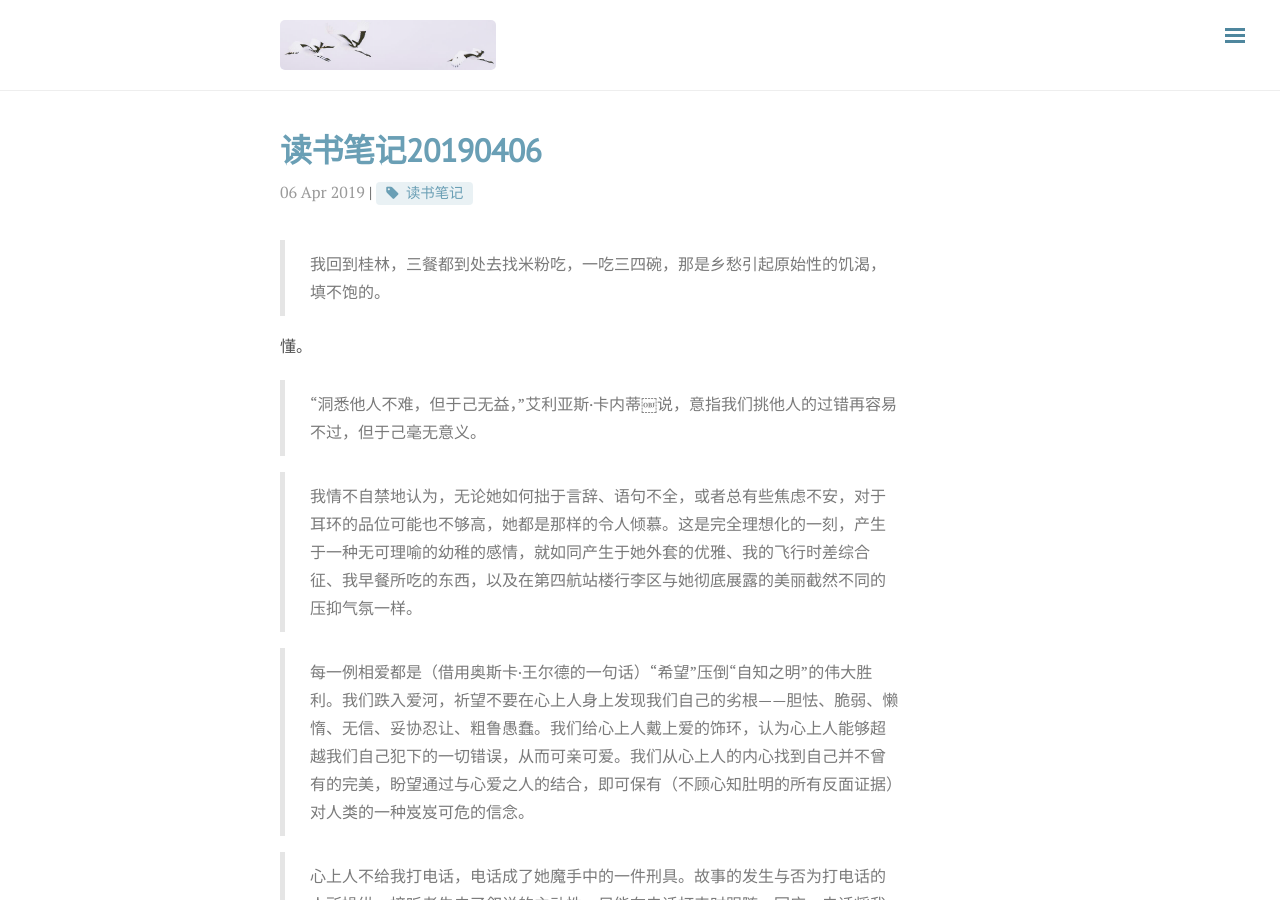
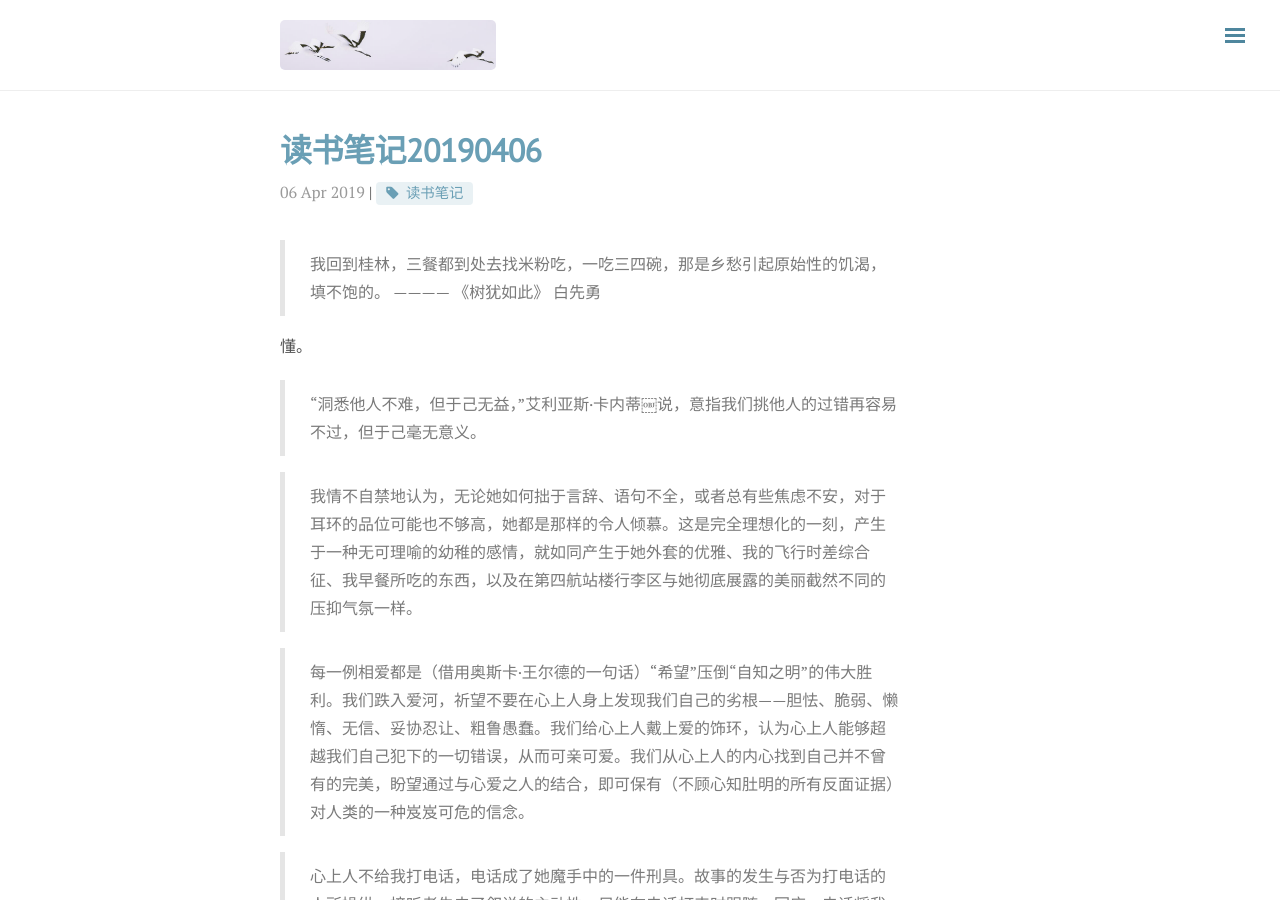
Before and after one commit to ylyy93/my_blog, a Jekyll site: the page built from _posts/life/2019-04-06-读书笔记20190406.md, in a window 1280 px wide and 900 px high. Built offline with Jekyll 4.4.1, drawn with Linux system fonts in a browser that asks for light colours; nearby versions of some CDN libraries; comment, search, counter and statistics services are not loaded.

Commit message:
rebuilding site Sat Apr  6 11:58:15 MDT 2019

```diff
--- a/_posts/life/2019-04-06-读书笔记20190406.md
+++ b/_posts/life/2019-04-06-读书笔记20190406.md
@@ -6,6 +6,7 @@ categories: 读书
 tags: [读书笔记]
 ---
 > 我回到桂林，三餐都到处去找米粉吃，一吃三四碗，那是乡愁引起原始性的饥渴，填不饱的。
+———— 《树犹如此》 白先勇
 
 懂。
 
```
